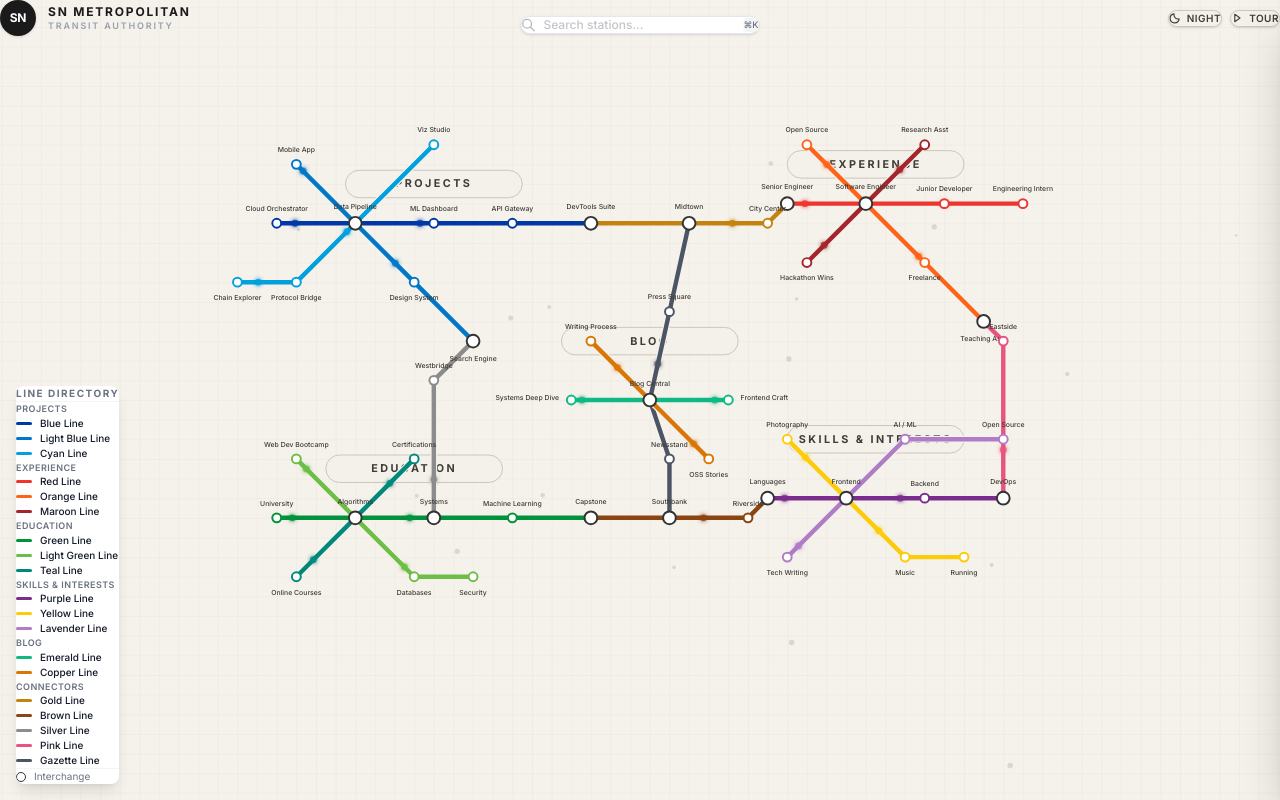
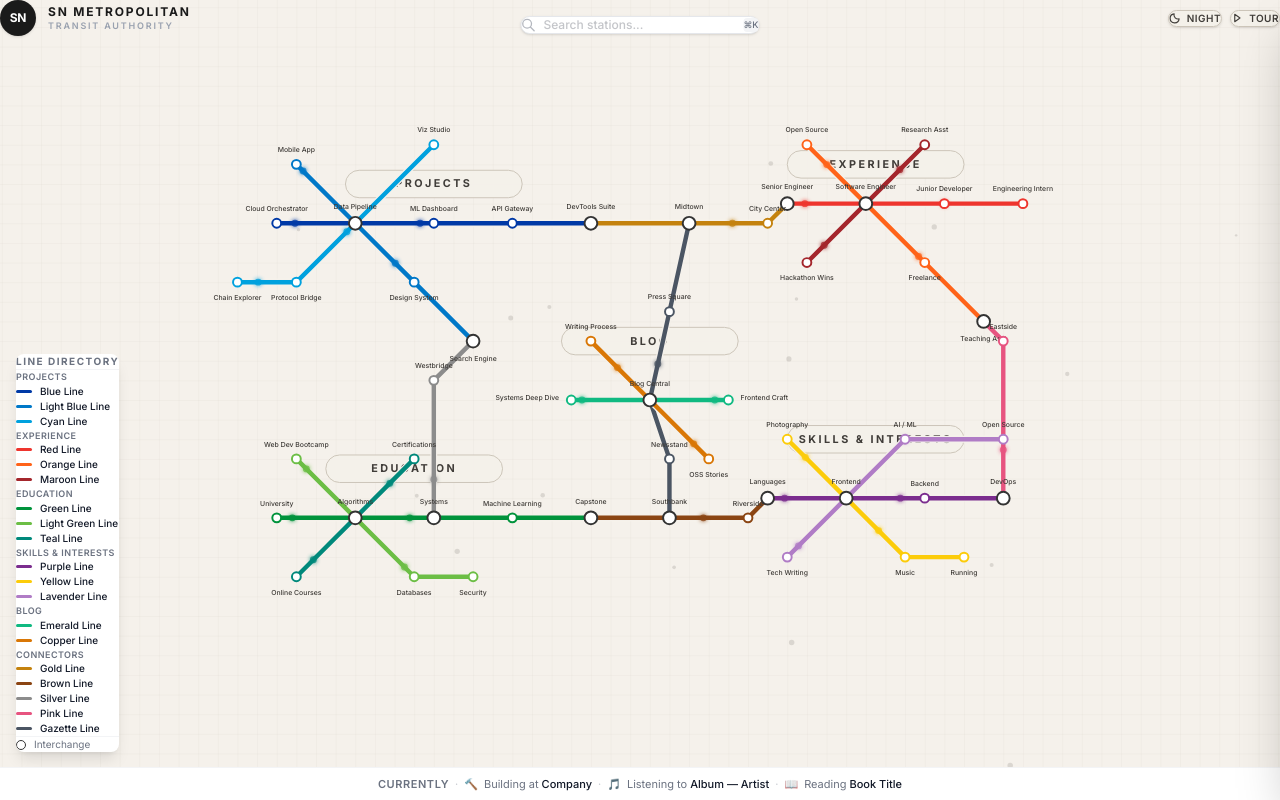
Before and after one commit to sachhg/portfolio, a React (Vite) app: page / in a window 1280 px wide. Built offline with nearby package versions, Linux system fonts and the light colour scheme.

Commit message:
implemented currently status bar

```diff
--- /dev/null
+++ b/src/components/CurrentlyBar.tsx
@@ -0,0 +1,67 @@
+import { Fragment } from 'react';
+import { currentlyItems } from '../data/currently';
+
+type Props = {
+  visible: boolean;
+};
+
+export default function CurrentlyBar({ visible }: Props) {
+  if (!visible || currentlyItems.length === 0) return null;
+
+  return (
+    <div
+      className="absolute bottom-0 left-0 right-0 z-30 backdrop-blur-sm transition-colors duration-300"
+      style={{
+        fontFamily: "'Inter', sans-serif",
+        backgroundColor: 'var(--panel-bg)',
+        borderTop: '1px solid var(--panel-border-light)',
+      }}
+    >
+      <div className="flex items-center justify-center gap-1.5 h-8 px-4 overflow-hidden">
+        <span
+          className="text-[11px] font-semibold uppercase tracking-wider shrink-0 transition-colors duration-300"
+          style={{ color: 'var(--panel-text-secondary)' }}
+        >
+          Currently
+        </span>
+        {currentlyItems.map((item, i) => (
+          <Fragment key={i}>
+            <span
+              className="text-[11px] shrink-0 transition-colors duration-300"
+              style={{ color: 'var(--panel-text-secondary)', opacity: 0.4 }}
+            >
+              ·
+            </span>
+            {item.emoji && (
+              <span className="text-[11px] shrink-0">{item.emoji}</span>
+            )}
+            <span
+              className="text-[11px] shrink-0 transition-colors duration-300"
+              style={{ color: 'var(--panel-text-secondary)' }}
+            >
+              {item.label}{' '}
+              {item.link ? (
+                <a
+                  href={item.link}
+                  target="_blank"
+                  rel="noopener noreferrer"
+                  className="font-medium hover:underline transition-colors duration-300"
+                  style={{ color: 'var(--panel-text)' }}
+                >
+                  {item.value}
+                </a>
+              ) : (
+                <span
+                  className="font-medium transition-colors duration-300"
+                  style={{ color: 'var(--panel-text)' }}
+                >
+                  {item.value}
+                </span>
+              )}
+            </span>
+          </Fragment>
+        ))}
+      </div>
+    </div>
+  );
+}
--- a/src/components/Legend.tsx
+++ b/src/components/Legend.tsx
@@ -16,7 +16,7 @@ export default function Legend({ visible, onLineHover, onLineClick }: Props) {
 
   return (
     <div
-      className="absolute bottom-4 left-4 rounded-lg shadow-lg z-30 overflow-hidden backdrop-blur-sm transition-colors duration-300"
+      className="absolute bottom-12 left-4 rounded-lg shadow-lg z-30 overflow-hidden backdrop-blur-sm transition-colors duration-300"
       role="complementary"
       aria-label="Line directory"
       style={{
--- a/src/components/MetroMap.tsx
+++ b/src/components/MetroMap.tsx
@@ -16,6 +16,7 @@ import { useTourMode } from '../hooks/useTourMode';
 import TourOverlay from './TourOverlay';
 import AmbientParticles from './AmbientParticles';
 import MobileTimeline from './mobile/MobileTimeline';
+import CurrentlyBar from './CurrentlyBar';
 
 const MAP_W = metroMap.width;
 const MAP_H = metroMap.height;
@@ -456,6 +457,7 @@ export default function MetroMap() {
         onLineHover={setHoveredLineId}
         onLineClick={(lineId) => setFocusedLineId((prev) => prev === lineId ? null : lineId)}
       />
+      <CurrentlyBar visible={!currentArea && !tour.active} />
 
       {/* Screen reader announcements */}
       <div aria-live="polite" aria-atomic="true" className="sr-only">
--- /dev/null
+++ b/src/data/currently.ts
@@ -0,0 +1,12 @@
+export type StatusItem = {
+  label: string;
+  value: string;
+  link?: string;
+  emoji?: string;
+};
+
+export const currentlyItems: StatusItem[] = [
+  { label: 'Building at', value: 'Company', link: 'https://example.com', emoji: '🔨' },
+  { label: 'Listening to', value: 'Album — Artist', emoji: '🎵' },
+  { label: 'Reading', value: 'Book Title', link: 'https://example.com', emoji: '📖' },
+];
```
